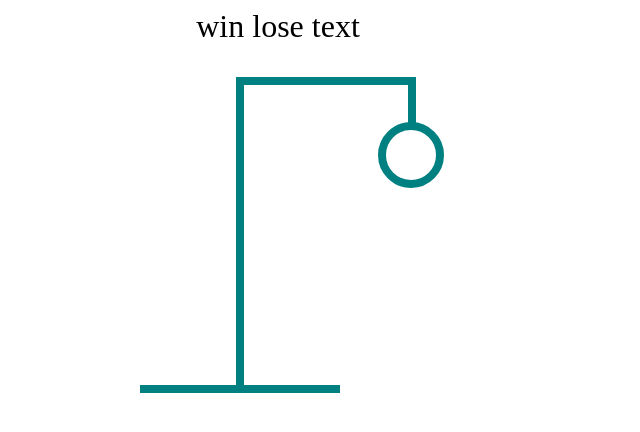
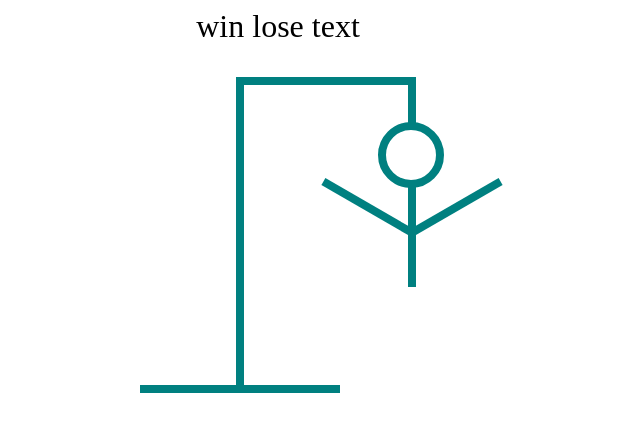
Before and after one commit to Joanna-Philips/hangman-game, a React (Vite) app: page / in a window 1280 px wide. Shown: the top 432 px of the page, without its empty margins (362-1002 px from the left). Built offline with nearby package versions, Linux system fonts and the light colour scheme; the HTML template or start-up script is replaced by a standard one.

Commit message:
Update HangmanDrawing.tsx
Hangman drawing progress- done head, body, and arms

```diff
--- a/src/HangmanDrawing.tsx
+++ b/src/HangmanDrawing.tsx
@@ -14,13 +14,40 @@ const HEAD = (
 const BODY = (
     <div
     style={{
-        width: "50px",
-        height: "50px",
-        borderRadius: "100%",
-        border: "8px solid teal",
+        width: "8px",
+        height: "100px",
+        background: "teal",
         position: "absolute",
-        top: "45px",
-        right: "-28px"
+        top: "110px",
+        right: 0
+    }}/>
+)
+
+const RIGHT_ARM = (
+    <div
+    style={{
+        width: "100px",
+        height: "8px",
+        background: "teal",
+        position: "absolute",
+        top: "150px",
+        right: "-100px",
+        rotate: "-30deg",
+        transformOrigin: "left bottom"
+    }}/>
+)
+
+const LEFT_ARM = (
+    <div
+    style={{
+        width: "100px",
+        height: "8px",
+        background: "teal",
+        position: "absolute",
+        top: "150px",
+        right: "8px",
+        rotate: "30deg",
+        transformOrigin: "right bottom"
     }}/>
 )
 
@@ -29,6 +56,9 @@ export const HangmanDrawing = () => {
   return (
     <div style={{ position: "relative" }}>
         {HEAD}
+        {BODY}
+        {RIGHT_ARM}
+        {LEFT_ARM}
       <div
         style={{
           height: "50px",
```
